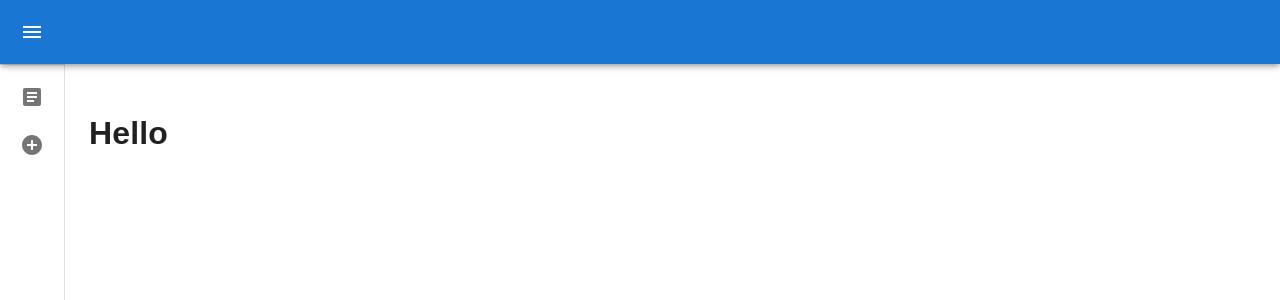
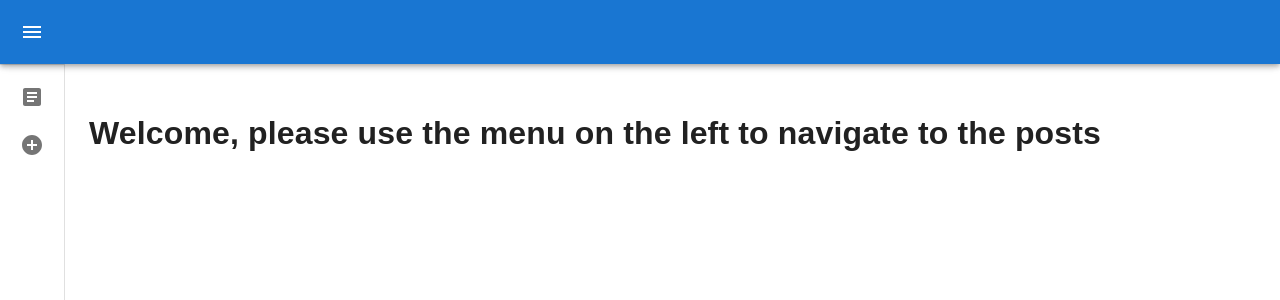
Before and after one commit to ADSmith-0/Next-CRUD-app, a Next.js app: page / in a window 1280 px wide. Shown: the top 300 px of the page. Built offline with nearby package versions, Linux system fonts and the light colour scheme.

Commit message:
update: index page now explains how to navigate

```diff
--- a/pages/index.jsx
+++ b/pages/index.jsx
@@ -9,7 +9,7 @@ export default function Home() {
         <link rel="icon" href="/favicon.ico" />
       </Head>
       <main>
-        <h1>Hello</h1>
+        <h1>Welcome, please use the menu on the left to navigate to the posts</h1>
       </main>
     </>
   )
```
